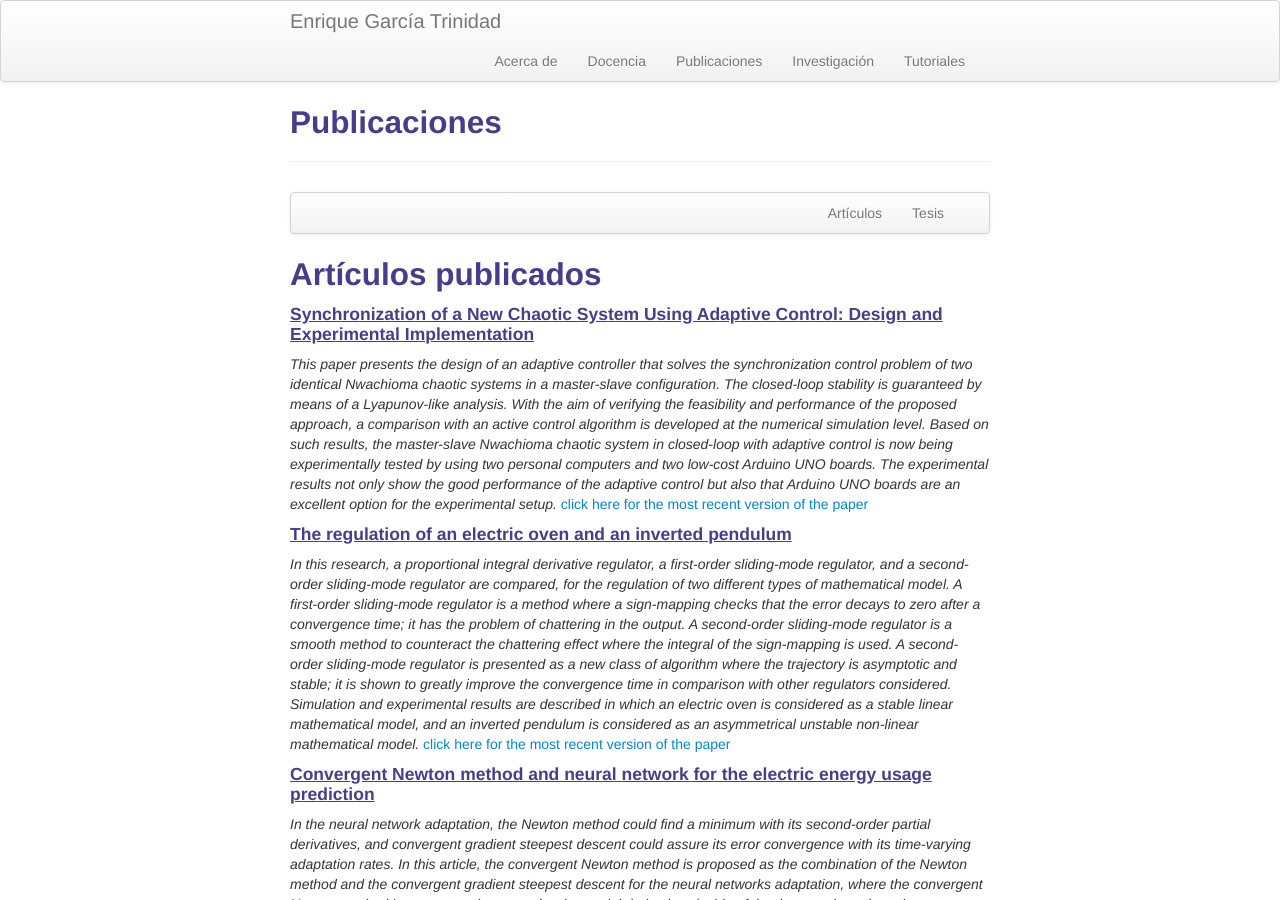
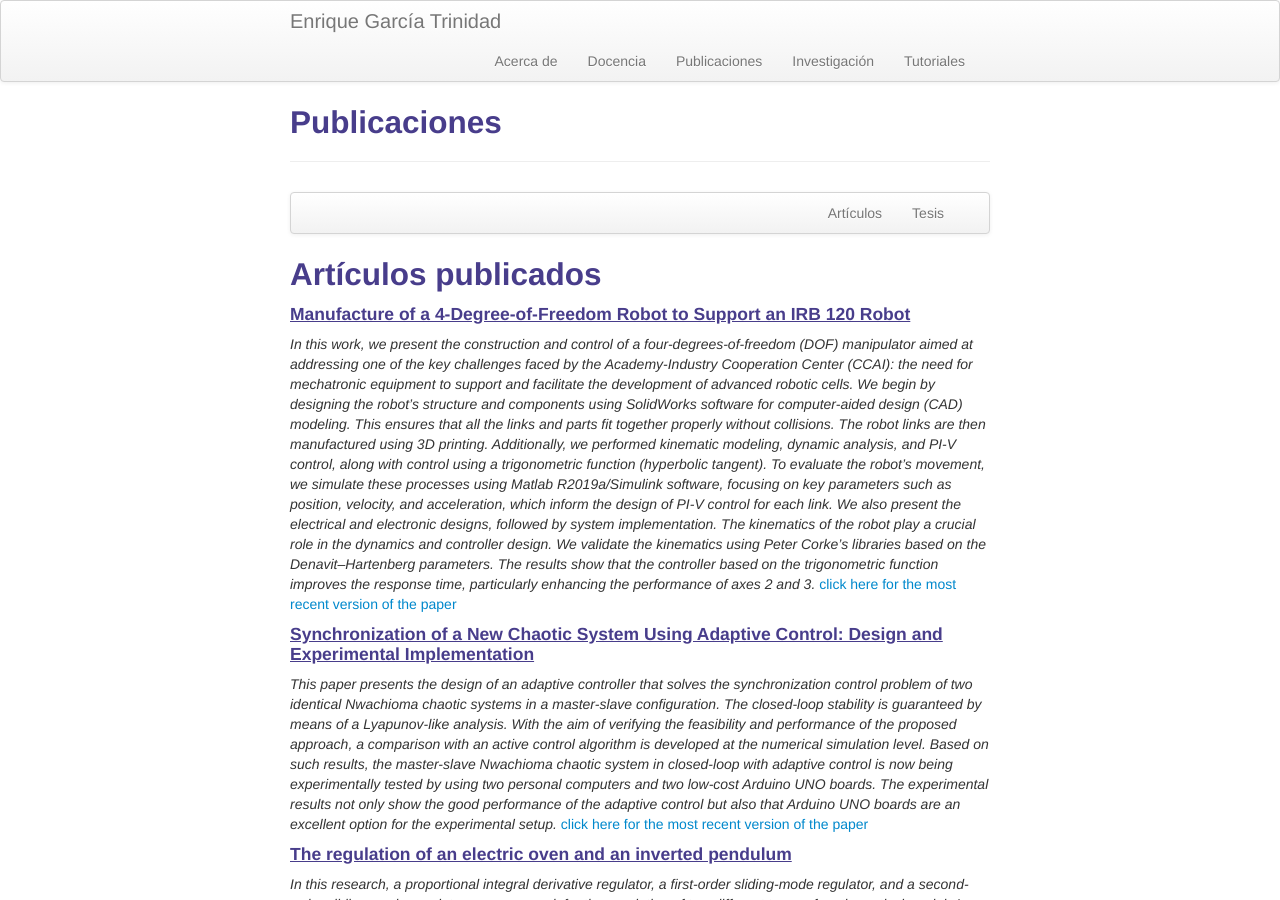
Before and after one commit to enriGarcia/enriGarcia.github.io, a Jekyll site: the page built from pages/publications.md, in a window 1280 px wide and 900 px high. Built offline with Jekyll 4.4.1, drawn with Linux system fonts in a browser that asks for light colours.

Commit message:
research update

```diff
--- a/pages/publications.md
+++ b/pages/publications.md
@@ -13,6 +13,10 @@ title: Publicaciones
 </div>
 
 ## <a name="papers"></a>Artículos publicados
+
+#### <u>Manufacture of a 4-Degree-of-Freedom Robot to Support an IRB 120 Robot</u>
+*In this work, we present the construction and control of a four-degrees-of-freedom (DOF) manipulator aimed at addressing one of the key challenges faced by the Academy-Industry Cooperation Center (CCAI): the need for mechatronic equipment to support and facilitate the development of advanced robotic cells. We begin by designing the robot’s structure and components using SolidWorks software for computer-aided design (CAD) modeling. This ensures that all the links and parts fit together properly without collisions. The robot links are then manufactured using 3D printing. Additionally, we performed kinematic modeling, dynamic analysis, and PI-V control, along with control using a trigonometric function (hyperbolic tangent). To evaluate the robot’s movement, we simulate these processes using Matlab R2019a/Simulink software, focusing on key parameters such as position, velocity, and acceleration, which inform the design of PI-V control for each link. We also present the electrical and electronic designs, followed by system implementation. The kinematics of the robot play a crucial role in the dynamics and controller design. We validate the kinematics using Peter Corke’s libraries based on the Denavit–Hartenberg parameters. The results show that the controller based on the trigonometric function improves the response time, particularly enhancing the performance of axes 2 and 3.*
+[click here for the most recent version of the paper](https://doi.org/10.3390/act13120483)
 
 #### <u>Synchronization of a New Chaotic System Using Adaptive Control: Design and Experimental Implementation</u>
 *This paper presents the design of an adaptive controller that solves the synchronization control problem of two identical Nwachioma chaotic systems in a master-slave configuration. The closed-loop stability is guaranteed by means of a Lyapunov-like analysis. With the aim of verifying the feasibility and performance of the proposed approach, a comparison with an active control algorithm is developed at the numerical simulation level. Based on such results, the master-slave Nwachioma chaotic system in closed-loop with adaptive control is now being experimentally tested by using two personal computers and two low-cost Arduino UNO boards. The experimental results not only show the good performance of the adaptive control but also that Arduino UNO boards are an excellent option for the experimental setup.*
```
